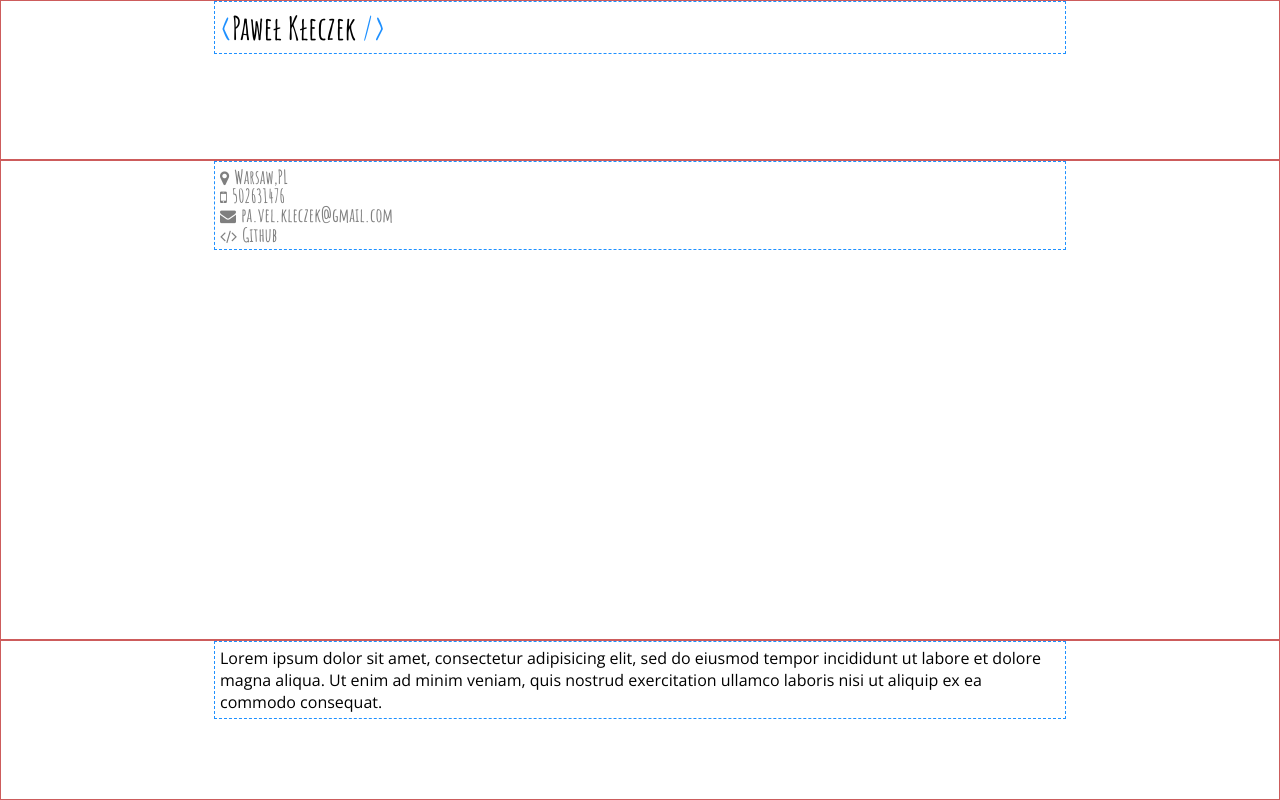
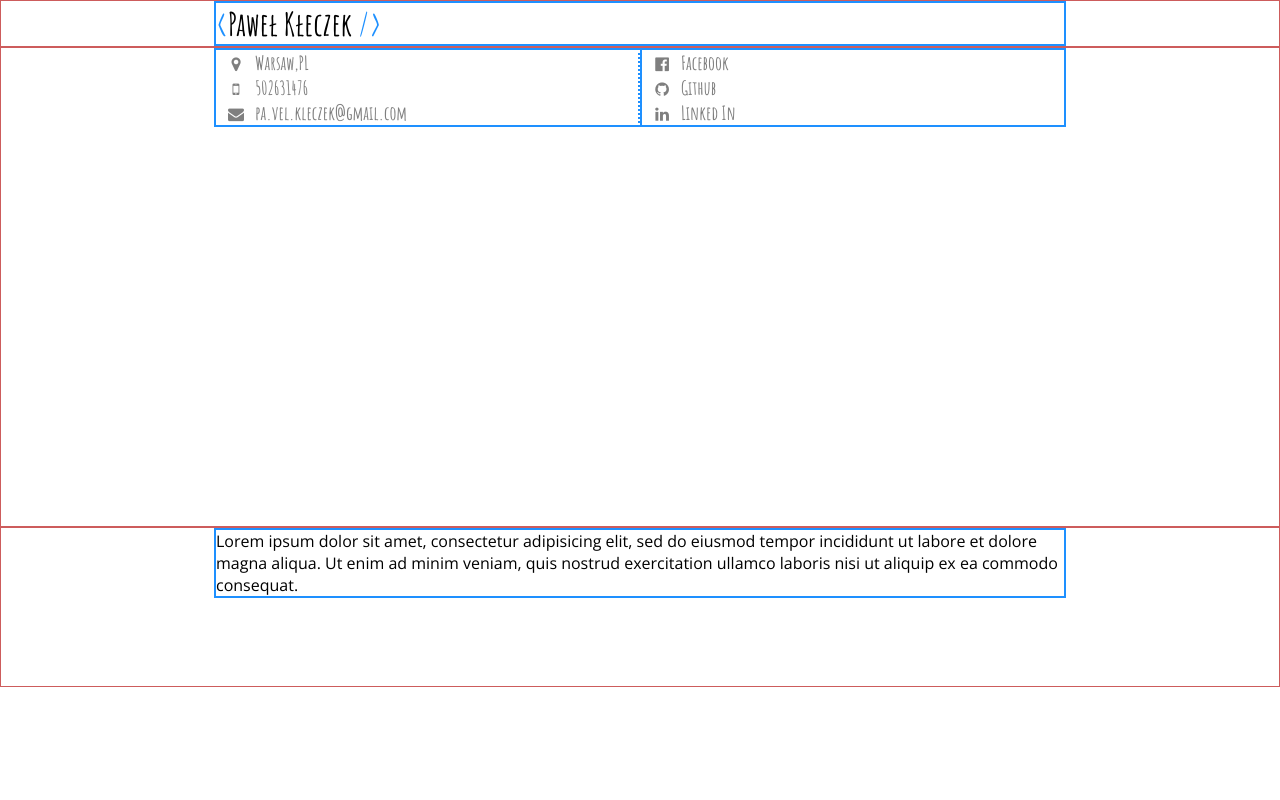
Before and after one commit to pawelkleczek/grid_testing, a website: page index.html in a window 1280 px wide. Drawn offline with nearby package versions, Linux system fonts and the light colour scheme.

Commit message:
Added containers for basic-info and links to social networks

```diff
--- a/index.html
+++ b/index.html
@@ -29,12 +29,34 @@
             <div class='stol'>
                 <div class='col-2'>
                 </div>
-                <div class='col-8'>
-                    <i class='fa fa-map-marker' aria-hidden='true'><span>Warsaw,PL</span></i>
-					<i class='fa fa-mobile' aria-hidden='true'><span>502631476</span></i>
-					<i class='fa fa-envelope' aria-hidden='true'><span>pa.vel.kleczek@gmail.com</span></i>
-					<i class='fa fa-code' aria-hidden='true'><span><a href='https://github.com/pawelkleczek' target='blank'>Github</a></span></i>
-                </div>
+                <div class='col-4 border-right'>
+					<div class="basic-info">
+						<i class='fa fa-map-marker' aria-hidden='true'></i> <span>Warsaw,PL</span>
+					</div>
+					<div class="basic-info">
+						<i class='fa fa-mobile' aria-hidden='true'></i>
+						<span>502631476</span>
+					</div>
+					<div class="basic-info">
+						<i class='fa fa-envelope' aria-hidden='true'></i>
+						<span>pa.vel.kleczek@gmail.com</span>
+					</div>
+				</div>
+
+				<div class='col-4'>
+					<div class="basic-info">
+						<i class='fa fa-facebook-official' aria-hidden='true'></i> <span><a href='https://www.facebook.com/pa.vel.kleczek' target='blank'>Facebook</a></span>
+					</div>
+					<div class="basic-info">
+						<i class='fa fa-github' aria-hidden='true'></i>
+						<span><a href='https://github.com/pawelkleczek' target='blank'>Github</a></span>
+					</div>
+					<div class="basic-info">
+						<i class="fa fa-linkedin" aria-hidden="true"></i>
+						<span><a href='https://www.linkedin.com/in/pawelkleczek/' target='blank'>Linked In</a></span>
+					</div>
+				</div>
+
                 <div class='col-2'>
                 </div>
             </div>
--- a/scss/_colors.scss
+++ b/scss/_colors.scss
@@ -5,3 +5,4 @@ $link-color: black;
 $link-visited: black;
 $link-hover: dodgerblue;
 $link-active: dodgerblue;
+$border-color: dodgerblue;
--- a/scss/_content-flow.scss
+++ b/scss/_content-flow.scss
@@ -1,11 +1,10 @@
-
-.col-8 {
-	border: 1px dashed $border-color;
+.col-4, .col-8 {
+	border: 2px solid $border-color;
 }
 
 header {
-	height: 20vh;
 	border: 1px solid indianred;
+
 	h1 {
 		font-family: 'Amatic SC', cursive;
 		margin: 0 auto;
@@ -21,11 +20,22 @@ main {
 	height: 60vh;
 	border: 1px solid indianred;
 	color: rgba(0,0,0, 0.5);
-	.col-8 {
+	.col-4 {
+
+		padding-left: 10px;
+
 		i {
-			display: block;
+			width: 20px;
+			text-align: center;
+		}
+		.basic-info {
+
 		}
 	}
+	.border-right {
+		border-right: 2px dotted $border-color;
+	}
+
 
 	span {
 		font-family: 'Amatic SC', cursive;
@@ -45,8 +55,6 @@ footer {
 	border: 1px solid indianred;
 }
 
-
-
 p {
 	font-family: 'Open Sans', sans-serif;
 }
--- a/scss/_mixins-functions.scss
+++ b/scss/_mixins-functions.scss
@@ -37,7 +37,7 @@ $width-base: (100%/$cols);
 	min-height: 1px;
 	width: 100%;
 	// gutter
-	padding: 5px;
+
 }
 
 @media (min-width: 30rem) {
```
Also changed, not shown: css/main.css.
